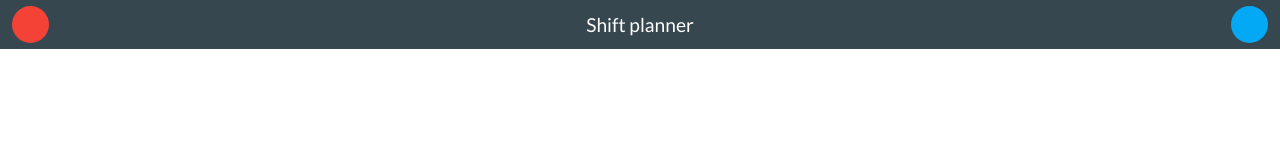
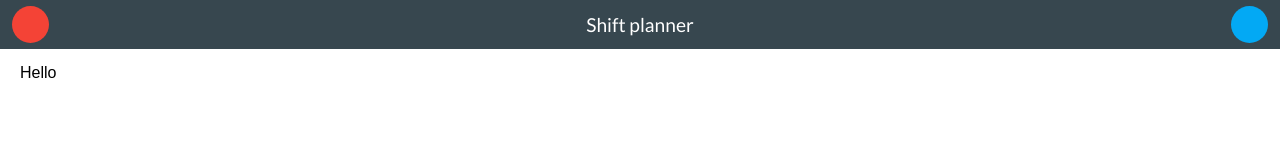
Before and after one commit to alexdunne/shift-planner-app, a React (Create React App) app: page / in a window 1280 px wide. Shown: the top 160 px of the page. Built offline with nearby package versions, Linux system fonts and the light colour scheme.

Commit message:
Added a Planner component to map out the remaining space for the shift planner

```diff
--- a/src/App.js
+++ b/src/App.js
@@ -1,6 +1,7 @@
 import React, { Component } from "react";
 
 import AppHeader from "./components/AppHeader";
+import Planner from "./components/Planner";
 
 class App extends Component {
   state = {
@@ -14,6 +15,7 @@ class App extends Component {
           locked={this.state.locked}
           onToggleLocked={() => this.setState({ locked: !this.state.locked })}
         />
+        <Planner />
       </main>
     );
   }
--- a/src/components/Header/index.css
+++ b/src/components/Header/index.css
@@ -9,4 +9,5 @@
   padding: 6px 12px;
   font-family: "Lato", sans-serif;
   font-size: 1.2rem;
+  max-height: 50px;
 }
--- a/src/components/Icon/Icon.js
+++ b/src/components/Icon/Icon.js
@@ -32,7 +32,8 @@ const Icon = ({
     justifyContent: "center",
     alignItems: "center",
     fontSize: "1rem",
-    cursor: "pointer"
+    cursor: "pointer",
+    boxSizing: "initial"
   };
 
   if (backgroundColor) {
--- /dev/null
+++ b/src/components/Planner/index.css
@@ -0,0 +1,5 @@
+.Planner {
+  height: calc(100vh - 50px);
+  width: 100%;
+  padding: 15px 20px;
+}
--- /dev/null
+++ b/src/components/Planner/index.js
@@ -0,0 +1,7 @@
+import React from "react";
+
+import "./index.css";
+
+const Planner = () => <section className="Planner">Hello</section>;
+
+export default Planner;
--- a/src/index.css
+++ b/src/index.css
@@ -1,3 +1,11 @@
+* {
+  box-sizing: border-box;
+}
+
+svg {
+  box-sizing: content-box;
+}
+
 body {
   margin: 0;
   padding: 0;
```
